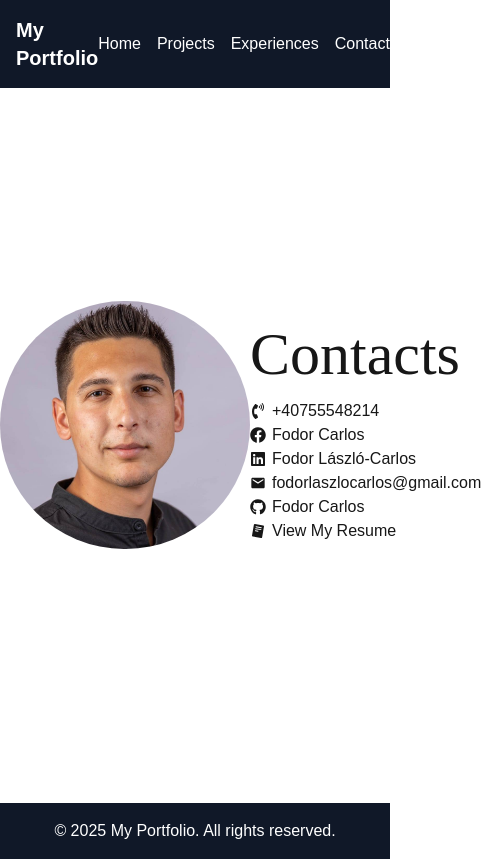
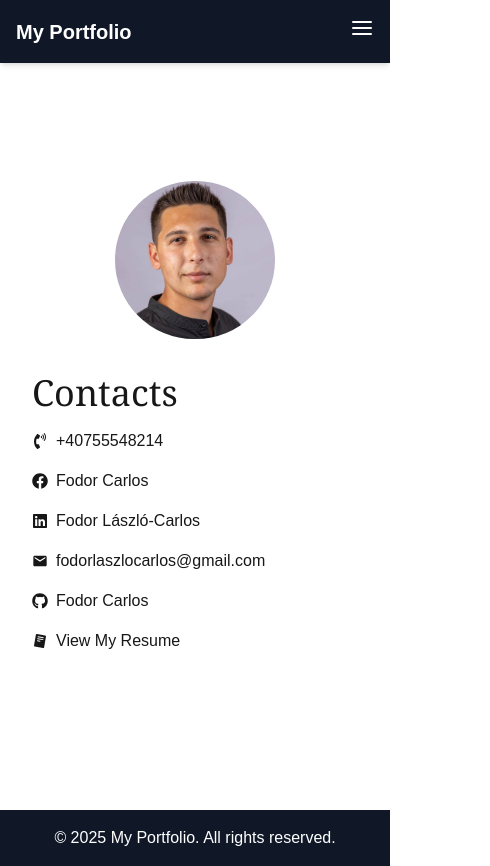
Before and after one commit to Carl0s2002/my-portfolio, a Next.js app: page /contact in a window 390 px wide. Shown: the whole page, 490 px wide, since content can reach past the window. Built offline with nearby package versions, Linux system fonts and the light colour scheme.

Commit message:
Made UI responsive to smaller screens as well

```diff
--- a/src/app/components/Layout.tsx
+++ b/src/app/components/Layout.tsx
@@ -7,25 +7,30 @@ import { motion, AnimatePresence } from "framer-motion";
 import { usePathname } from "next/navigation";
 
 type LayoutProps = {
-    children: ReactNode
-}
+  children: ReactNode;
+};
 
-export default function Layout ({ children }:LayoutProps) {
+export default function Layout({ children }: LayoutProps) {
   const pathname = usePathname();
+
   return (
-    <div className="flex flex-col min-h-screen">
+    <div className="flex flex-col min-h-screen ">
       <Navbar />
+
       <AnimatePresence mode="wait">
-        <motion.div  initial={{ opacity: 0, y: 20 }}
+        <motion.main
           key={pathname}
+          initial={{ opacity: 0, y: 20 }}
           animate={{ opacity: 1, y: 0 }}
           exit={{ opacity: 0, y: -20 }}
           transition={{ duration: 0.5, ease: "easeInOut" }}
-          className="flex-grow">
+          className="flex-grow px-4 sm:px-6 md:px-8 py-4"
+        >
           {children}
-        </motion.div>
+        </motion.main>
       </AnimatePresence>
+
       <Footer />
     </div>
   );
-};
+}
--- a/src/app/components/Navbar.tsx
+++ b/src/app/components/Navbar.tsx
@@ -1,20 +1,48 @@
-import Link from 'next/link'
-import React from 'react'
+"use client";
+
+import Link from "next/link";
+import React, { useState } from "react";
+import { FiMenu, FiX } from "react-icons/fi";
 
 function Navbar() {
+  const [isOpen, setIsOpen] = useState(false);
+
+  const toggleMenu = () => setIsOpen(!isOpen);
+  const closeMenu = () => setIsOpen(false);
+
   return (
-    <nav className="p-4 bg-gray-900 text-white">
-      <div className="container mx-auto flex justify-between items-center">
+    <nav className="bg-gray-900 text-white shadow-md">
+      <div className="container mx-auto px-4 py-4 flex items-center justify-between">
+        {/* Logo / Title */}
         <h1 className="text-xl font-bold">My Portfolio</h1>
-        <div className="space-x-4">
-          <Link href="/">Home</Link>
-          <Link href="/projects">Projects</Link>
-          <Link href="/experiences">Experiences</Link>
-          <Link href="/contact">Contact</Link>
+
+        {/* Desktop Links */}
+        <div className="hidden md:flex space-x-6">
+          <Link href="/" className="hover:text-gray-300 transition">Home</Link>
+          <Link href="/projects" className="hover:text-gray-300 transition">Projects</Link>
+          <Link href="/experiences" className="hover:text-gray-300 transition">Experiences</Link>
+          <Link href="/contact" className="hover:text-gray-300 transition">Contact</Link>
+        </div>
+
+        {/* Mobile Menu Toggle */}
+        <div className="md:hidden">
+          <button onClick={toggleMenu}>
+            {isOpen ? <FiX size={24} /> : <FiMenu size={24} />}
+          </button>
         </div>
       </div>
+
+      {/* Mobile Menu */}
+      {isOpen && (
+        <div className="md:hidden px-4 pb-4 space-y-2">
+          <Link href="/" onClick={closeMenu} className="block hover:text-gray-300">Home</Link>
+          <Link href="/projects" onClick={closeMenu} className="block hover:text-gray-300">Projects</Link>
+          <Link href="/experiences" onClick={closeMenu} className="block hover:text-gray-300">Experiences</Link>
+          <Link href="/contact" onClick={closeMenu} className="block hover:text-gray-300">Contact</Link>
+        </div>
+      )}
     </nav>
-  )
+  );
 }
 
-export default Navbar
+export default Navbar;
--- a/src/app/contact/page.tsx
+++ b/src/app/contact/page.tsx
@@ -4,41 +4,54 @@ import ProfilePic from "../components/ProfilePic";
 import { MdEmail } from "react-icons/md";
 import { PiReadCvLogoFill } from "react-icons/pi";
 
-export default function Contact(){
+export default function Contact() {
   return (
     <Layout>
-              <div style={{display:"flex" , height:"80vh" , width:"100%" , alignItems:"center" }}>
-              <div style={{  display:"flex"   , flexDirection: "row"  , alignItems:"center" ,  justifyContent:"space-between" , width:"90%"  }}>
-                <div style={{flexShrink: 0 , width:250 , height:250}}>
+      <div className="flex items-center justify-center min-h-[80vh] w-full p-4">
+        <div className="flex flex-col md:flex-row items-center justify-between w-full max-w-6xl gap-8">
+          <div className="w-40 h-40 shrink-0">
             <ProfilePic />
           </div>
-                <div style={{width:"75%"}}>
-                <p style={{fontSize:60 , marginRight: 30 , fontFamily:"initial"}}>Contacts</p>
-                <div style={{display:"flex" , alignItems:"center" , justifyContent:"flex-start"  }}>
-                <FaPhoneVolume className="hover:scale-125"></FaPhoneVolume>
-                <p style={{marginLeft:6}}>+40755548214</p>
+
+          <div className="w-full md:w-3/4 space-y-4">
+            <p className="text-4xl md:text-5xl font-serif">Contacts</p>
+
+            <div className="flex items-center space-x-2">
+              <FaPhoneVolume className="hover:scale-125 transition-transform" />
+              <p>+40755548214</p>
             </div>
-                <div style={{display:"flex" , alignItems:"center" , justifyContent:"flex-start"  }}>
-                <a href="https://www.facebook.com/carlos.1.1.1.1.q3">
-                <FaFacebook className="hover:scale-125"></FaFacebook></a>
-                <p style={{marginLeft:6}}>Fodor Carlos</p>
+
+            <div className="flex items-center space-x-2">
+              <a href="https://www.facebook.com/carlos.1.1.1.1.q3" target="_blank" rel="noopener noreferrer">
+                <FaFacebook className="hover:scale-125 transition-transform" />
+              </a>
+              <p>Fodor Carlos</p>
             </div>
-                <div style={{display:"flex" , alignItems:"center" , justifyContent:"flex-start"  }}>
-                <a href="https://www.linkedin.com/in/fodor-l%C3%A1szl%C3%B3-carlos-23779a271/">
-                <FaLinkedin className="hover:scale-125"></FaLinkedin></a>
-                <p style={{marginLeft:6}}>Fodor László-Carlos</p>
+
+            <div className="flex items-center space-x-2">
+              <a href="https://www.linkedin.com/in/fodor-l%C3%A1szl%C3%B3-carlos-23779a271/" target="_blank" rel="noopener noreferrer">
+                <FaLinkedin className="hover:scale-125 transition-transform" />
+              </a>
+              <p>Fodor László-Carlos</p>
             </div>
-                <div style={{display:"flex" , alignItems:"center" , justifyContent:"flex-start"  }}>
-                <MdEmail className="hover:scale-125"></MdEmail>
-                <p style={{marginLeft:6}}>fodorlaszlocarlos@gmail.com</p>
+
+            <div className="flex items-center space-x-2">
+              <MdEmail className="hover:scale-125 transition-transform" />
+              <p>fodorlaszlocarlos@gmail.com</p>
             </div>
-                <div style={{display:"flex" , alignItems:"center" , justifyContent:"flex-start"  }}>
-                <a href="https://github.com/Carl0s2002"><FaGithub className="hover:scale-125"></FaGithub></a>
-                <p style={{marginLeft:6}}>Fodor Carlos</p>
+
+            <div className="flex items-center space-x-2">
+              <a href="https://github.com/Carl0s2002" target="_blank" rel="noopener noreferrer">
+                <FaGithub className="hover:scale-125 transition-transform" />
+              </a>
+              <p>Fodor Carlos</p>
             </div>
-                <div style={{display:"flex" , alignItems:"center" , justifyContent:"flex-start"  }}>
-                <a href="/Fodor László-Carlos CV.pdf"><PiReadCvLogoFill className="hover:scale-125"></PiReadCvLogoFill></a>
-                <p style={{marginLeft:6}}>View My Resume</p>
+
+            <div className="flex items-center space-x-2">
+              <a href="/Fodor László-Carlos CV.pdf" target="_blank" rel="noopener noreferrer">
+                <PiReadCvLogoFill className="hover:scale-125 transition-transform" />
+              </a>
+              <p>View My Resume</p>
             </div>
           </div>
         </div>
--- a/src/app/page.tsx
+++ b/src/app/page.tsx
@@ -3,21 +3,20 @@ import ProfilePic from "./components/ProfilePic";
 export default function Home() {
   return (
     <Layout>
-      <div style={{display:"flex" , height:"80vh" , width:"100%" , alignItems:"center" }}>
-      <div style={{  display:"flex"   , flexDirection: "row"  , alignItems:"center" ,  justifyContent:"space-between" , width:"90%"  }}>
-        <div style={{flexShrink: 0 , width:250 , height:250}}>
-        <ProfilePic />
+       <div className="flex flex-col md:flex-row items-center justify-center w-full px-4 py-10 md:py-20">
+        <div className="flex-shrink-0 w-48 h-48 md:w-64 md:h-64 mb-6 md:mb-0">
+          <ProfilePic />
         </div>
-        <div style={{width:"75%"}}>
-        <p style={{fontSize:60 , marginRight: 30 , fontFamily:"initial"}}>About me</p>
-        <p>I am Fodor László-Carlos, a 23-year-old graduate of Sapientia Hungarian University of Transylvania, with a deep passion for computer science and problem-solving. My journey into IT began in eighth grade when I became curious about what it truly meant to be a software engineer. Rather than just wondering, I decided to immerse myself in the field, leading me to pursue an intensive computer science program at Bolyai Farkas Theoretical High School.
+        <div className="md:ml-10 w-full md:w-3/4">
+          <h1 className="text-3xl md:text-5xl font-semibold mb-4">About me</h1>
+          <p className="text-base md:text-lg text-justify">
+        I am Fodor László-Carlos, a 23-year-old graduate of Sapientia Hungarian University of Transylvania, with a deep passion for computer science and problem-solving. My journey into IT began in eighth grade when I became curious about what it truly meant to be a software engineer. Rather than just wondering, I decided to immerse myself in the field, leading me to pursue an intensive computer science program at Bolyai Farkas Theoretical High School.
 
 Those four years built a strong foundation, guiding me toward Sapientia University, where I was exposed to a wide range of technologies and real-world challenges. During my studies, I participated in the Codespring mentorship program and summer internship, gaining valuable hands-on experience by contributing to a real-world software project.
 
 Beyond my technical interests, I love learning new things, solving puzzles, and pushing my limits. Having played football for 10 years, I also developed strong teamwork skills—something I carry into every aspect of my professional and personal growth. I am highly persistent, adaptable, and always eager for new challenges, seeing them as opportunities to grow and expand my expertise.</p>
         </div>
       </div>
-      </div>
     </Layout>
   );
 }
```
Lines whose indentation alone changed are shown as unchanged.
